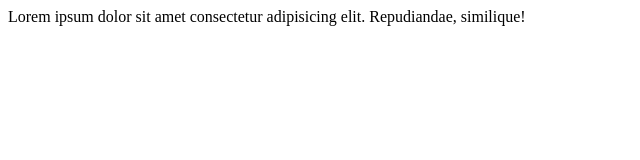
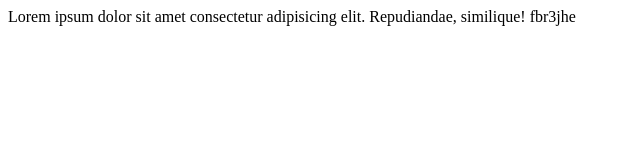
Before and after one commit to 7665694026/gitagain, a plain HTML site: page index.html in a window 1280 px wide. Shown: the full height of the page, 0-640 px from the left. Drawn offline with Linux system fonts and the light colour scheme.

Commit message:
new file

```diff
--- a/index.html
+++ b/index.html
@@ -7,5 +7,6 @@
 </head>
 <body>
     Lorem ipsum dolor sit amet consectetur adipisicing elit. Repudiandae, similique!
+    fbr3jhe
 </body>
 </html>
```
